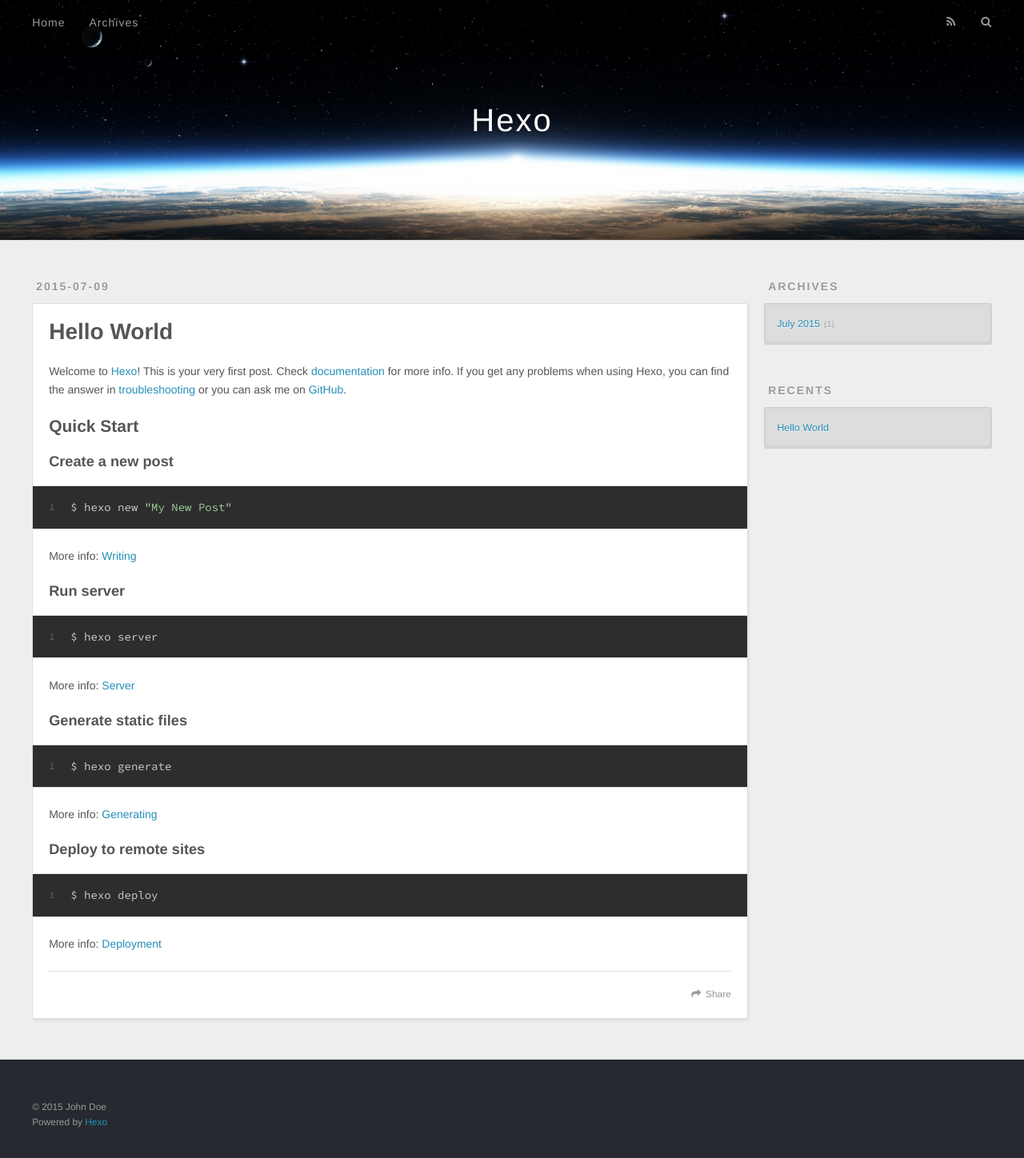
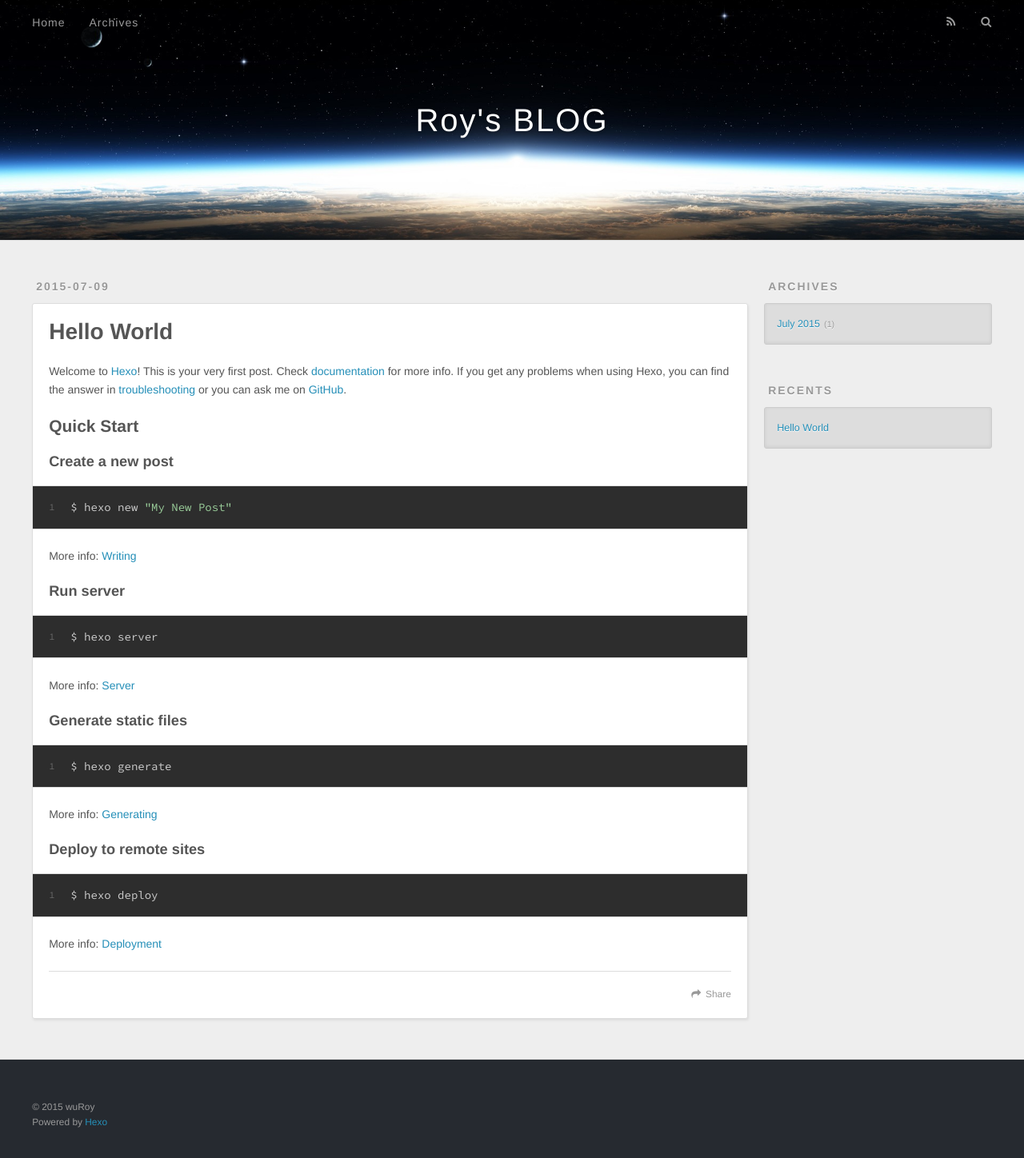
Before and after one commit to wuRoy/wuRoy.github.io, a plain HTML site: page index.html in a window 1280 px wide. Shown: the whole page at 80% size. Drawn offline with nearby package versions, Linux system fonts and the light colour scheme.

Commit message:
Site updated: 2015-07-09 19:52:10

```diff
--- a/index.html
+++ b/index.html
@@ -3,19 +3,19 @@
 <head>
   <meta charset="utf-8">
 
-  <title>Hexo</title>
+  <title>Roy&#39;s BLOG</title>
   <meta name="viewport" content="width=device-width, initial-scale=1, maximum-scale=1">
   <meta name="description">
 <meta property="og:type" content="website">
-<meta property="og:title" content="Hexo">
+<meta property="og:title" content="Roy's BLOG">
 <meta property="og:url" content="http://yoursite.com/index.html">
-<meta property="og:site_name" content="Hexo">
+<meta property="og:site_name" content="Roy's BLOG">
 <meta property="og:description">
 <meta name="twitter:card" content="summary">
-<meta name="twitter:title" content="Hexo">
+<meta name="twitter:title" content="Roy's BLOG">
 <meta name="twitter:description">
 
-    <link rel="alternative" href="/atom.xml" title="Hexo" type="application/atom+xml">
+    <link rel="alternative" href="/atom.xml" title="Roy&#39;s BLOG" type="application/atom+xml">
 
 
     <link rel="icon" href="/favicon.png">
@@ -33,7 +33,7 @@
   <div id="header-outer" class="outer">
     <div id="header-title" class="inner">
       <h1 id="logo-wrap">
-        <a href="/" id="logo">Hexo</a>
+        <a href="/" id="logo">Roy&#39;s BLOG</a>
       </h1>
 
     </div>
@@ -96,7 +96,7 @@
 
     </div>
     <footer class="article-footer">
-      <a data-url="http://yoursite.com/2015/07/09/hello-world/" data-id="cibw439z90000v8f81q0d9reg" class="article-share-link">Share</a>
+      <a data-url="http://yoursite.com/2015/07/09/hello-world/" data-id="cibw4wly70000ncf8yvcwuci0" class="article-share-link">Share</a>
 
 
     </footer>
@@ -148,7 +148,7 @@
 
   <div class="outer">
     <div id="footer-info" class="inner">
-      &copy; 2015 John Doe<br>
+      &copy; 2015 wuRoy<br>
       Powered by <a href="http://hexo.io/" target="_blank">Hexo</a>
     </div>
   </div>
```
Also changed, not shown: 2015/07/09/hello-world/index.html (+6 -6 lines), archives/2015/07/index.html (+7 -7 lines), archives/2015/index.html (+7 -7 lines), archives/index.html (+7 -7 lines).
